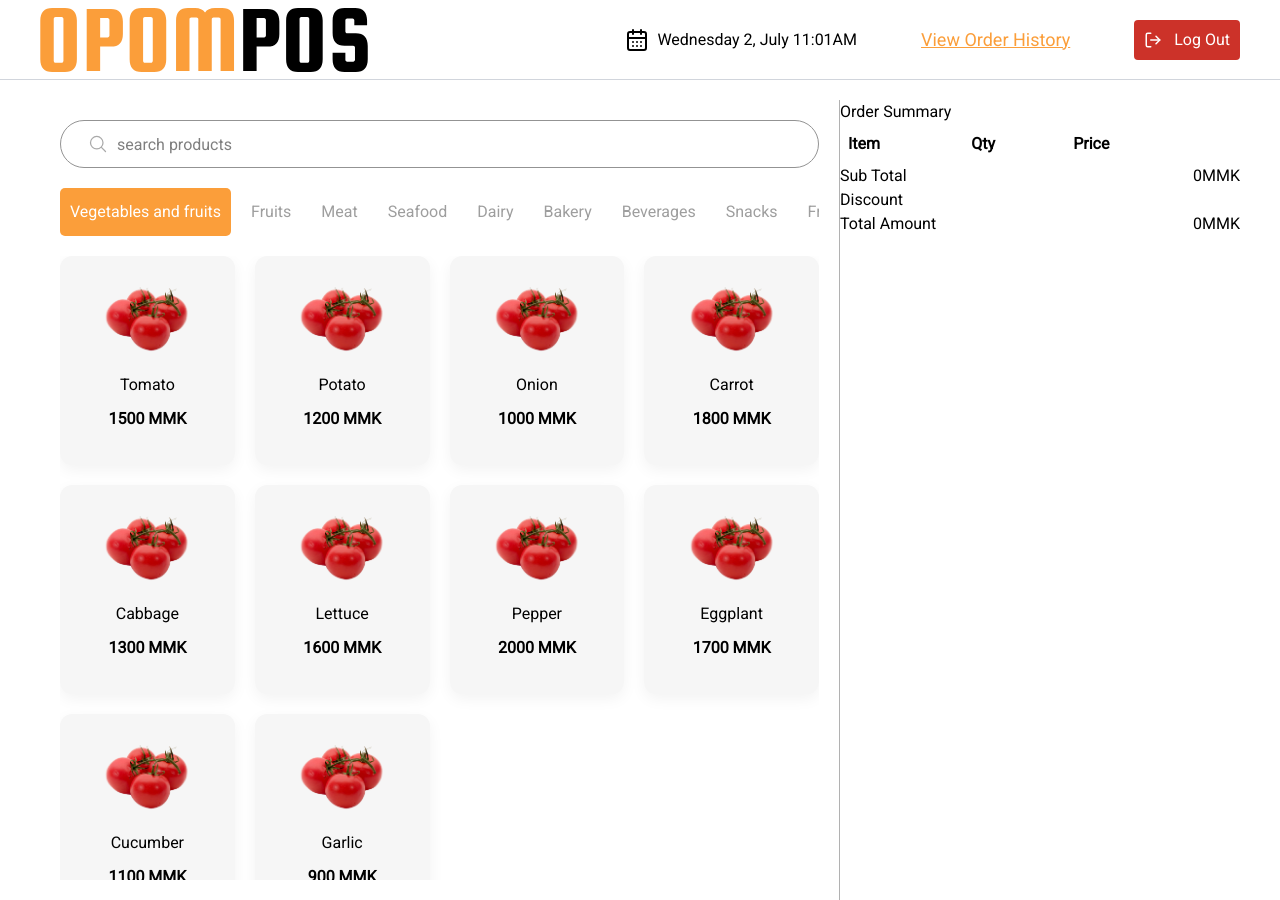
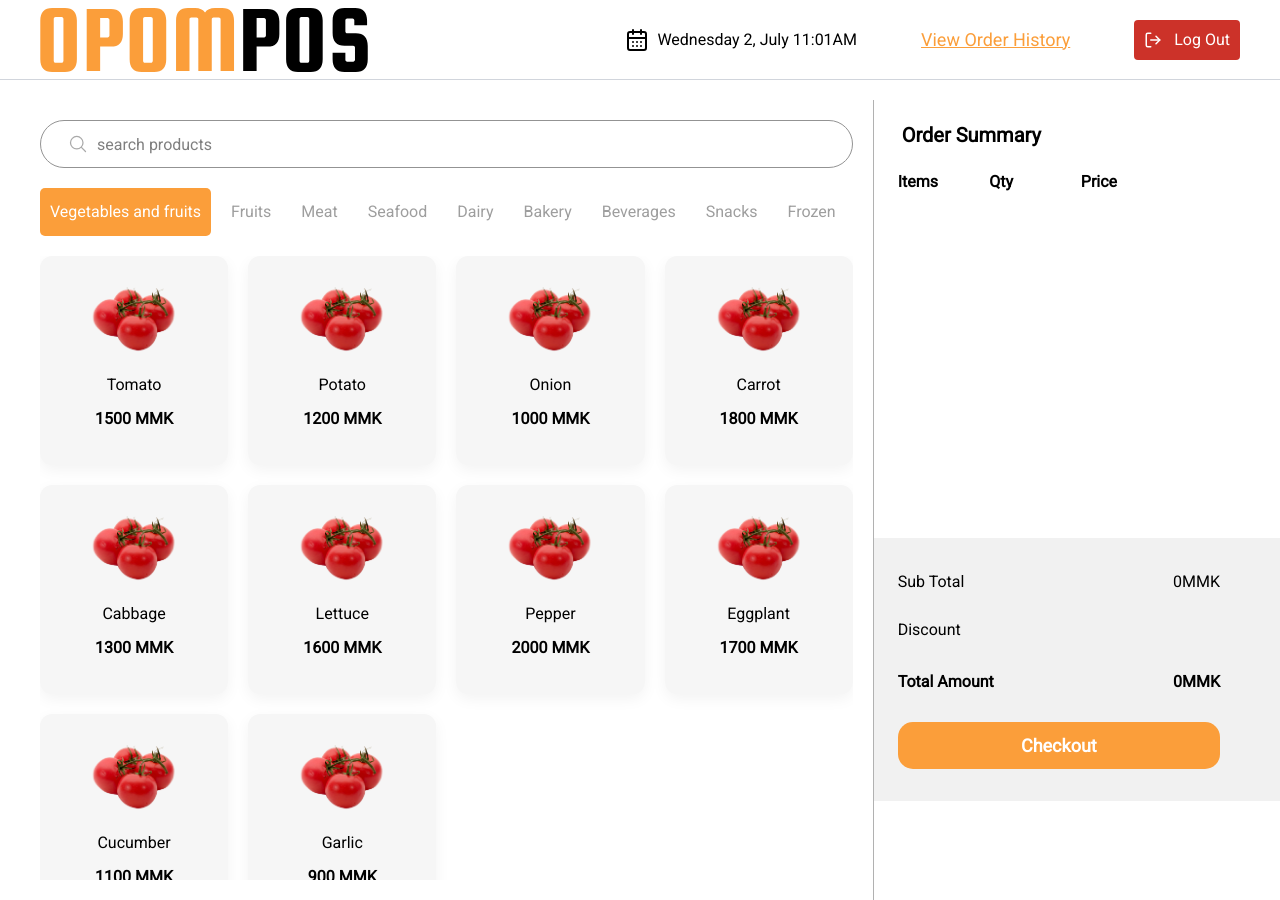
Before and after one commit to one-project-one-month/opom-pos-react-js, a Next.js app: page / in a window 1280 px wide. Built offline with nearby package versions, Linux system fonts and the light colour scheme.

Commit message:
Added:add layout and design

```diff
--- a/app/(root)/(main)/page.tsx
+++ b/app/(root)/(main)/page.tsx
@@ -5,8 +5,8 @@ import OrderSummary from '@/app/components/orderSummary/order-summary'
 
 export default function Home() {
   return (
-    <div className="flex justify-center items-start max-w-[1280px] mx-auto min-h-screen h-screen">
-      <div className="w-2/3 h-screen p-5 flex flex-col border-r border-[#9E9E9ECC]">
+    <div className="flex justify-center items-start max-w-full  min-h-screen h-screen ">
+      <div className="flex-4 h-screen p-5 flex flex-col border-r border-[#9E9E9ECC]">
         <div className="space-y-5">
           <ProductSearch />
           <CategoryList />
@@ -15,7 +15,7 @@ export default function Home() {
           <ProductList />
         </div>
       </div>
-      <div className="w-1/3 h-screen">
+      <div className="flex-2 h-[calc(100vh-79px)] overflow-hidden py-5 flex flex-col">
         <OrderSummary />
       </div>
     </div>
--- a/app/(root)/layout.tsx
+++ b/app/(root)/layout.tsx
@@ -1,41 +1,38 @@
-import type { Metadata } from "next";
-import { Geist, Geist_Mono } from "next/font/google";
-import "../globals.css"
-import Providers from "../provider";
-import Header from "../components/app-header";
+import type { Metadata } from 'next'
+import { Geist, Geist_Mono } from 'next/font/google'
+import '../globals.css'
+import Providers from '../provider'
+import Header from '../components/app-header'
 
 const geistSans = Geist({
-  variable: "--font-geist-sans",
-  subsets: ["latin"],
-});
+  variable: '--font-geist-sans',
+  subsets: ['latin'],
+})
 
 const geistMono = Geist_Mono({
-  variable: "--font-geist-mono",
-  subsets: ["latin"],
-});
+  variable: '--font-geist-mono',
+  subsets: ['latin'],
+})
 
 export const metadata: Metadata = {
-  title: "Create Next App",
-  description: "Generated by create next app",
-};
+  title: 'Create Next App',
+  description: 'Generated by create next app',
+}
 
 export default function RootLayout({
   children,
 }: Readonly<{
-  children: React.ReactNode;
+  children: React.ReactNode
 }>) {
   return (
     <html lang="en">
       <body
-        className={`${geistSans.variable} ${geistMono.variable} antialiased`}
-      >
+        className={`${geistSans.variable} ${geistMono.variable} antialiased `}>
         <Providers>
           <Header />
-          <main className="pt-[100px] px-5 lg:px-10">
-            {children}
-          </main>
+          <main className="pt-[100px] ps-[20px]">{children}</main>
         </Providers>
       </body>
     </html>
-  );
+  )
 }
--- a/app/components/orderSummary/order-checkout.tsx
+++ b/app/components/orderSummary/order-checkout.tsx
@@ -2,24 +2,28 @@
 import { useSelector } from 'react-redux'
 export default function OrderCheckout() {
   const orders = useSelector((state: any) => state.orderSummary.orders)
+
   const totalAmount = orders.reduce((total: number, order: any) => {
     return total + parseFloat(order.price) * order.quantity
   }, 0)
   return (
-    <div>
+    <div className="px-6 bg-[#f1f1f1] py-8 pe-15">
       <ul>
         <li className="w-full flex justify-between">
           <p>Sub Total</p>
           <p>{totalAmount}MMK</p>
         </li>
-        <li className="w-full flex justify-between">
+        <li className="w-full flex justify-between pt-6">
           <p>Discount</p>
         </li>
-        <li className="w-full flex justify-between">
-          <p>Total Amount</p>
-          {totalAmount}MMK
+        <li className="w-full flex justify-between py-7">
+          <p className="font-bold">Total Amount</p>
+          <span className="font-bold">{totalAmount}MMK</span>
         </li>
       </ul>
+      <button className="text-white font-bold text-[18px] bg-[#FB9E3A] w-full rounded-[15px] py-[10px]">
+        Checkout
+      </button>
     </div>
   )
 }
--- a/app/components/orderSummary/order-lists.tsx
+++ b/app/components/orderSummary/order-lists.tsx
@@ -11,35 +11,44 @@ export default function OrderLists() {
   const dispatch = useDispatch()
 
   return (
-    <table style={{ width: '100%', borderCollapse: 'collapse' }}>
+    <div className="h-[300px] flex flex-col min-h-0 overflow-hidden">
+      {/* Fixed Header */}
+      <table className="w-full table-fixed">
         <thead>
           <tr>
-          <th style={{ padding: '8px', textAlign: 'left' }}>Item</th>
-          <th style={{ padding: '8px', textAlign: 'left' }}>Qty</th>
-          <th style={{ padding: '8px', textAlign: 'left' }}>Price</th>
-          <th style={{ padding: '8px', textAlign: 'left' }}></th>
+            <th className="text-left p-1">Items</th>
+            <th className="text-left p-1">Qty</th>
+            <th className="text-left p-1">Price</th>
+            <th className="text-left p-1"></th>
           </tr>
         </thead>
+      </table>
+
+      {/* Scrollable Body */}
+      <div className="flex-1 overflow-y-auto no-scrollbar">
+        <table className="w-full table-fixed">
           <tbody>
             {orders.map((order: any, i: number) => (
               <tr key={i}>
-            <td style={{ padding: '8px' }}>{order.title}</td>
-            <td
-              style={{ padding: '8px', display: 'flex', alignItems: 'center' }}>
-              {order.quantity}{' '}
+                <td className="p-2 text-left">{order.title}</td>
+                <td className="p-2 text-left">
+                  <div className="flex items-center">
+                    {order.quantity}
                     <span
-                className="cursor-pointer"
-                style={{ marginLeft: '8px' }}
+                      className="cursor-pointer ms-1"
                       onClick={() =>
                         dispatch(increaseQuantity({ title: order.title }))
                       }>
                       <PlusCircle />
                     </span>
+                  </div>
                 </td>
-            <td style={{ padding: '8px' }}>{order.price}</td>
-            <td style={{ padding: '8px' }}>
+                <td className="p-2 text-left">{order.price}</td>
+                <td className="p-2 text-center">
                   <button
-                onClick={() => dispatch(removeOrder({ title: order.title }))}>
+                    onClick={() =>
+                      dispatch(removeOrder({ title: order.title }))
+                    }>
                     <Trash2 />
                   </button>
                 </td>
@@ -47,5 +56,7 @@ export default function OrderLists() {
             ))}
           </tbody>
         </table>
+      </div>
+    </div>
   )
 }
--- a/app/components/orderSummary/order-summary.tsx
+++ b/app/components/orderSummary/order-summary.tsx
@@ -3,8 +3,10 @@ import OrderCheckout from './order-checkout'
 export default function OrderSummary() {
   return (
     <>
-      <h1>Order Summary</h1>
-      <OrderLists />
+      <div className="px-5 flex flex-col h-full ">
+        <h1 className="ms-2 mb-4 text-[20px] font-semibold">Order Summary</h1>
+        <OrderLists />
+      </div>
       <OrderCheckout />
     </>
   )
```
Also changed, not shown: app/components/app-header.tsx (+19 -13 lines). Lines whose indentation alone changed are shown as unchanged.
